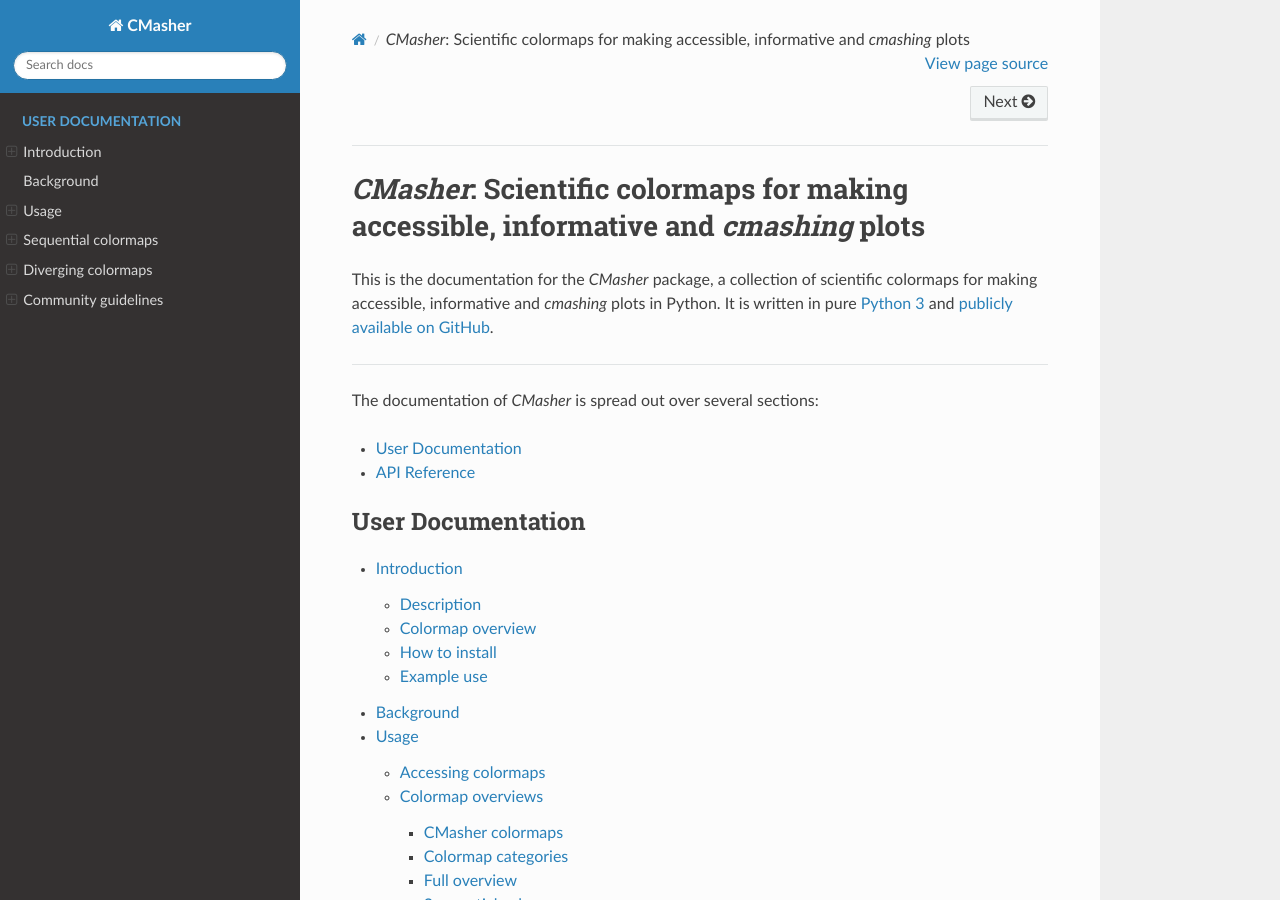
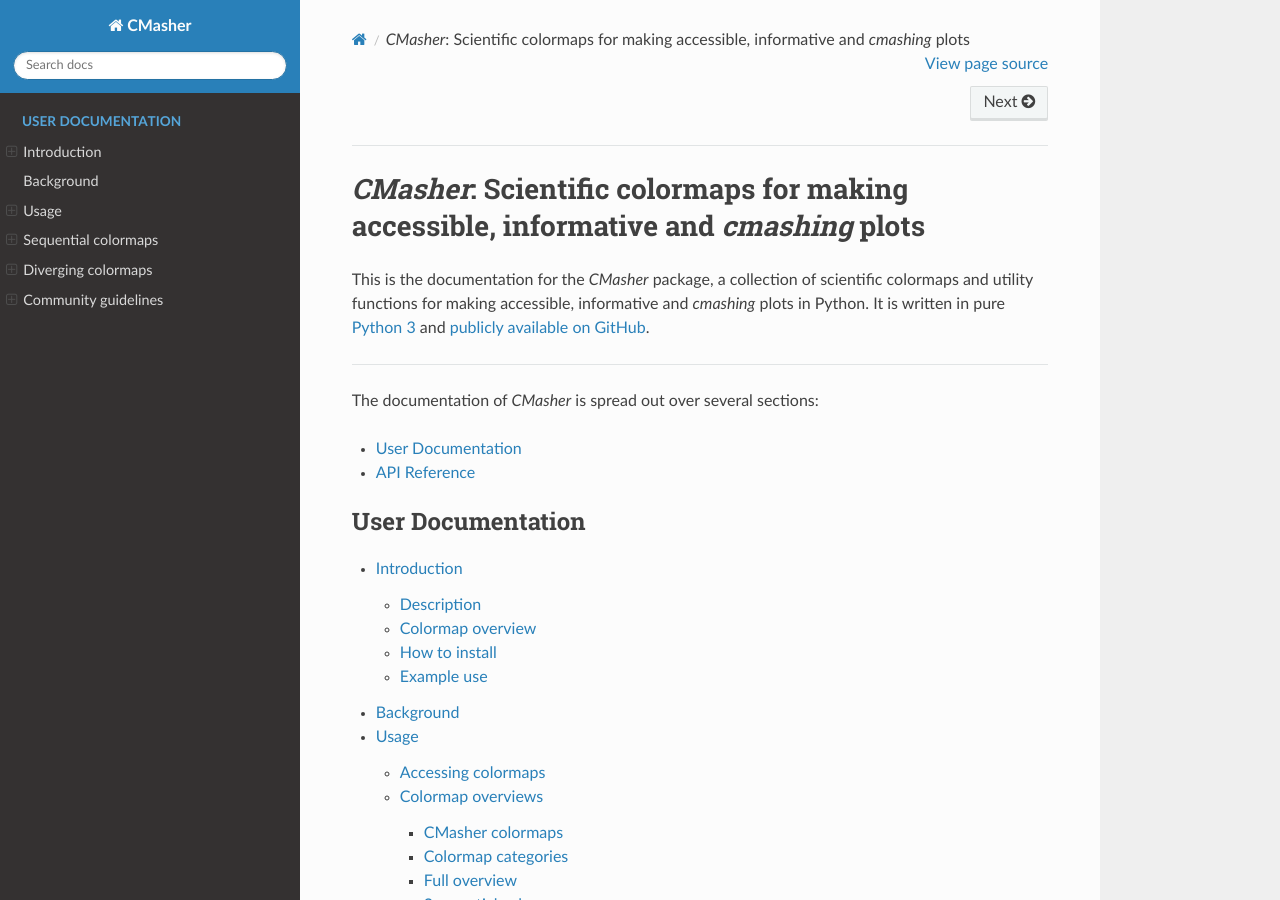
Before and after one commit to 1313e/CMasher, a Sphinx documentation site: the page built from docs/source/index.rst, in a window 1280 px wide and 900 px high. Built offline with Sphinx 7.4.7 and the Read the Docs theme 2.0.0, drawn with Linux system fonts in a browser that asks for light colours.

Commit message:
Updated documentation in a few places to mention that CMasher no longer just provides colormaps.

```diff
--- a/README.rst
+++ b/README.rst
@@ -2,7 +2,7 @@
 
 *CMasher*: Scientific colormaps for making accessible, informative and *cmashing* plots
 =======================================================================================
-The *CMasher* package provides a collection of scientific colormaps to be used by different *Python* packages and projects, mainly in combination with `matplotlib`_, showcased in the `online documentation`_.
+The *CMasher* package provides a collection of scientific colormaps and utility functions to be used by different *Python* packages and projects, mainly in combination with `matplotlib`_, showcased in the `online documentation`_.
 The colormaps in *CMasher* are all designed to be perceptually uniform sequential using the `viscm`_ package; most of them are color-vision deficiency friendly; and they cover a wide range of different color combinations to accommodate for most applications.
 It offers several alternatives to commonly used colormaps, like *chroma* and *rainforest* for *jet*; *sunburst* for *hot*; *neutral* for *binary*; and *fusion* and *redshift* for *coolwarm*.
 If you cannot find your ideal colormap, then please open an `issue`_, provide the colors and/or style you want, and I will try to create one to your liking!
@@ -75,7 +75,7 @@
     plt.scatter(x, y, c=z, cmap=cmap, s=300)
     plt.show()
 
-For other use-cases, see the `online documentation`_.
+For other use-cases, including an overview of *CMasher*'s utility functions, see the `online documentation`_.
 
 
 .. |PyPI| image:: https://img.shields.io/pypi/v/CMasher.svg?logo=pypi&logoColor=white&label=PyPI
--- a/docs/source/index.rst
+++ b/docs/source/index.rst
@@ -1,6 +1,6 @@
 *CMasher*: Scientific colormaps for making accessible, informative and *cmashing* plots
 =======================================================================================
-This is the documentation for the *CMasher* package, a collection of scientific colormaps for making accessible, informative and *cmashing* plots in Python.
+This is the documentation for the *CMasher* package, a collection of scientific colormaps and utility functions for making accessible, informative and *cmashing* plots in Python.
 It is written in pure `Python 3`_ and `publicly available on GitHub`_.
 
 .. _@1313e: https://github.com/1313e
--- a/docs/source/user/introduction.rst
+++ b/docs/source/user/introduction.rst
@@ -4,7 +4,7 @@
 ============
 Description
 -----------
-The *CMasher* package provides a collection of scientific colormaps to be used by different *Python* packages and projects, mainly in combination with `matplotlib`_ (see `here <https://matplotlib.org/3.1.0/tutorials/colors/colormaps.html>`_ for an overview of all their colormaps as of v3.1.0).
+The *CMasher* package provides a collection of scientific colormaps and utility functions to be used by different *Python* packages and projects, mainly in combination with `matplotlib`_ (see `here <https://matplotlib.org/3.1.0/tutorials/colors/colormaps.html>`_ for an overview of all their colormaps as of v3.1.0).
 The colormaps in *CMasher* are all designed to be perceptually uniform sequential using the `viscm`_ package; most of them are color-vision deficiency (CVD; color blindness) friendly; and they cover a wide range of different color combinations to accommodate for most applications.
 It offers several alternatives to commonly used colormaps, like :ref:`chroma` and :ref:`rainforest` for *jet*; :ref:`sunburst` for *hot*; :ref:`neutral` for *binary*; and :ref:`fusion` and :ref:`redshift` for *coolwarm*.
 If you cannot find your ideal colormap, then please open an `issue`_, provide the colors and/or style you want, and I will try to create one to your liking!
```
Also changed, not shown: 1 other file.
